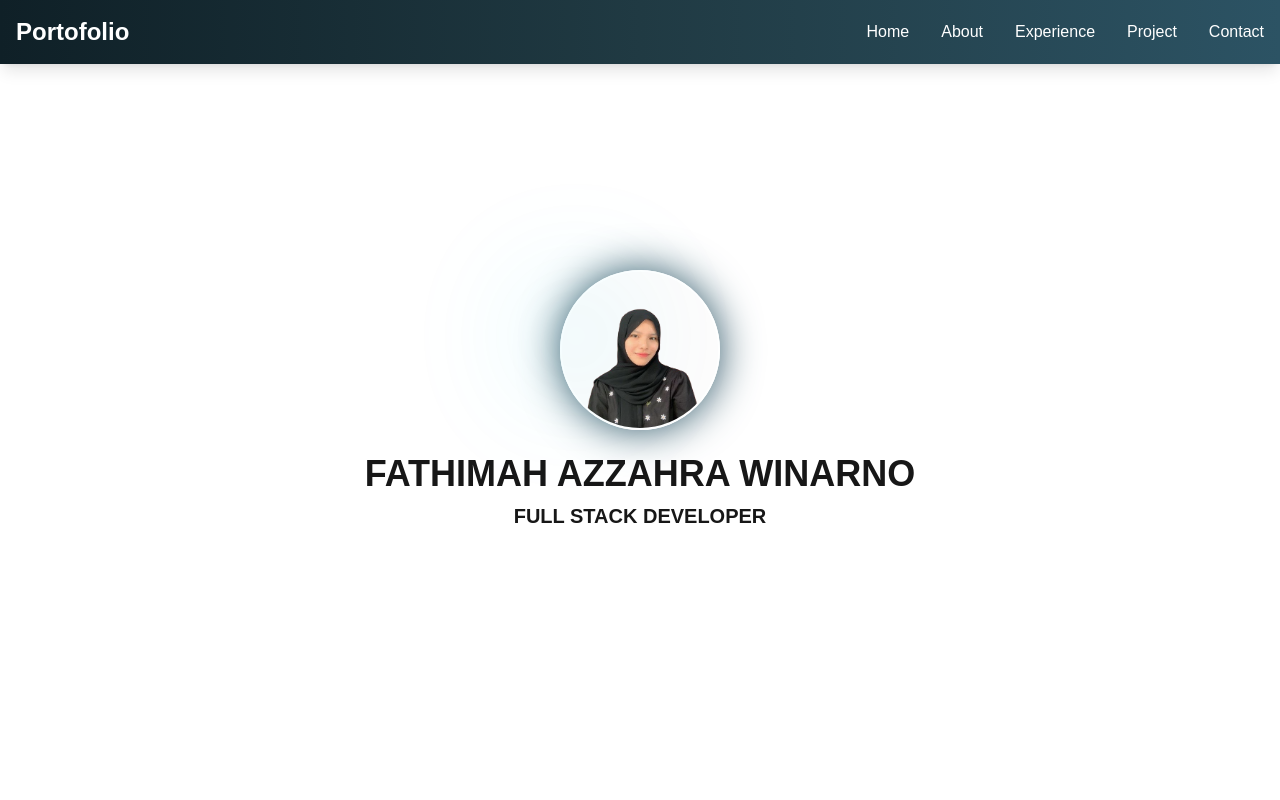
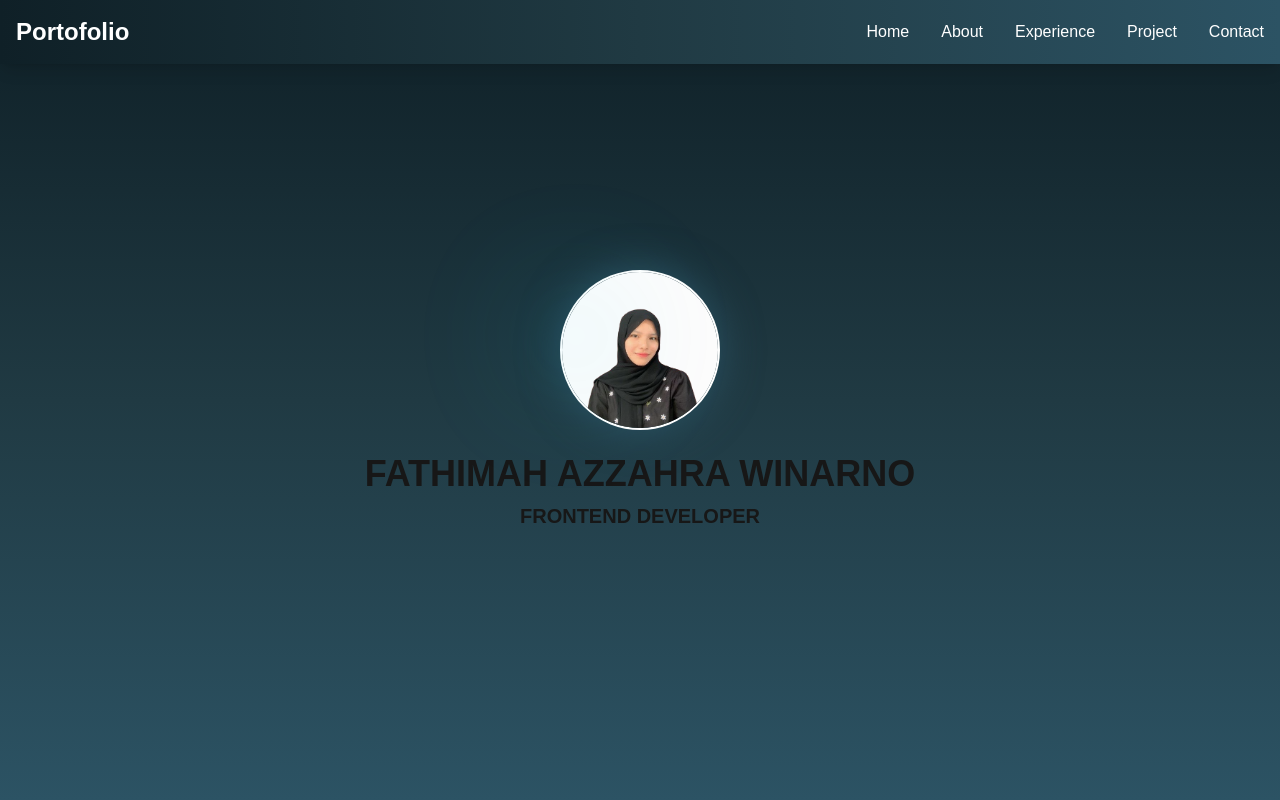
Before and after one commit to FathimahAzzahraWinarno/Portofolio-App, a Next.js app: page / in a window 1280 px wide. Shown: the top 800 px of the page. Built offline with nearby package versions, Linux system fonts and the light colour scheme.

Commit message:
update all section gradient bg

```diff
--- a/src/app/page.tsx
+++ b/src/app/page.tsx
@@ -93,7 +93,7 @@ export default function Home() {
       {/* HOME SECTION (HERO) */}
       <section
         id="home"
-        className="scroll-mt-24 min-h-screen from-[#0f2027] via-[#203a43] to-[#2c5364] flex items-center justify-center px-4 py-24 relative"
+        className="scroll-mt-24 min-h-screen bg-gradient-to-b from-[#0f2027] via-[#203a43] to-[#2c5364] flex items-center justify-center px-4 py-24 relative"
       >
         {/* Cursor Glow Effect */}
         <div className="cursor-light pointer-events-none fixed w-32 h-32 rounded-full bg-cyan-400 opacity-10 blur-3xl transform -translate-x-1/2 -translate-y-1/2 z-50" />
@@ -109,12 +109,12 @@ export default function Home() {
             />
           </div>
           <h1 className="text-3xl sm:text-4xl font-bold mt-6">FATHIMAH AZZAHRA WINARNO</h1>
-          <p className="text-lg sm:text-xl mt-2 font-semibold">FULL STACK DEVELOPER</p>
+          <p className="text-lg sm:text-xl mt-2 font-semibold">FRONTEND DEVELOPER</p>
         </div>
       </section>
 
       {/* Other Sections */}
-      <main>
+      <main className="bg-gradient-to-b from-[#0f2027] via-[#203a43] to-[#2c5364] text-white">
         <AboutSection />
         <ExperienceSection />
         <ProjectSection />
--- a/src/components/aboutSection.tsx
+++ b/src/components/aboutSection.tsx
@@ -2,7 +2,7 @@ export default function AboutSection() {
 return (
     <section
         id="about"
-        className="scroll-mt-24 min-h-screen bg-gradient-to-b from-[#0f172a] to-[#1e293b] text-white px-4 py-20 flex flex-col items-center justify-center border-b"
+        className="scroll-mt-24 min-h-screen text-white px-4 py-20 flex flex-col items-center justify-center"
     >
         <h2 className="text-4xl font-bold text-center mb-4">About Me</h2>
         <p className="text-lg text-center max-w-2xl text-gray-700 dark:text-gray-300">
--- a/src/components/contactSection.tsx
+++ b/src/components/contactSection.tsx
@@ -2,7 +2,7 @@ export default function contactSection () {
     return(
         <section
             id="contact"
-            className="scroll-mt-24 min-h-screen from-[#0f2027] via-[#203a43] to-[#2c5364] text-white flex flex-col items-center justify-center border-b px-4"
+            className="scroll-mt-24 min-h-screen text-white flex flex-col items-center justify-center px-4"
         >
             <h2 className="text-4xl font-bold mb-8 text-center">Contact</h2>
         </section>
--- a/src/components/experienceSection.tsx
+++ b/src/components/experienceSection.tsx
@@ -30,7 +30,7 @@ export default function ExperienceSection() {
     return (
     <section
         id="experience"
-        className="scroll-mt-24 min-h-screen bg-gradient-to-b from-[#0f2027] via-[#203a43] to-[#2c5364] px-4 py-12"
+        className="scroll-mt-24 min-h-screen px-4 py-12"
     >
         <h2 className="text-4xl font-bold mb-16 text-center text-white">My Experience</h2>
         <div className="space-y-16">
--- a/src/components/projectSection.tsx
+++ b/src/components/projectSection.tsx
@@ -25,7 +25,7 @@ export default function ProjectSection() {
     return (
     <section
         id="experience"
-        className="scroll-mt-24 min-h-screen bg-gradient-to-b from-[#0f2027] via-[#203a43] to-[#2c5364] px-4 py-12"
+        className="scroll-mt-24 min-h-screen px-4 py-12"
     >
         <h2 className="text-4xl font-bold mb-16 text-center text-white">Project</h2>
         <div className="space-y-16">
```
